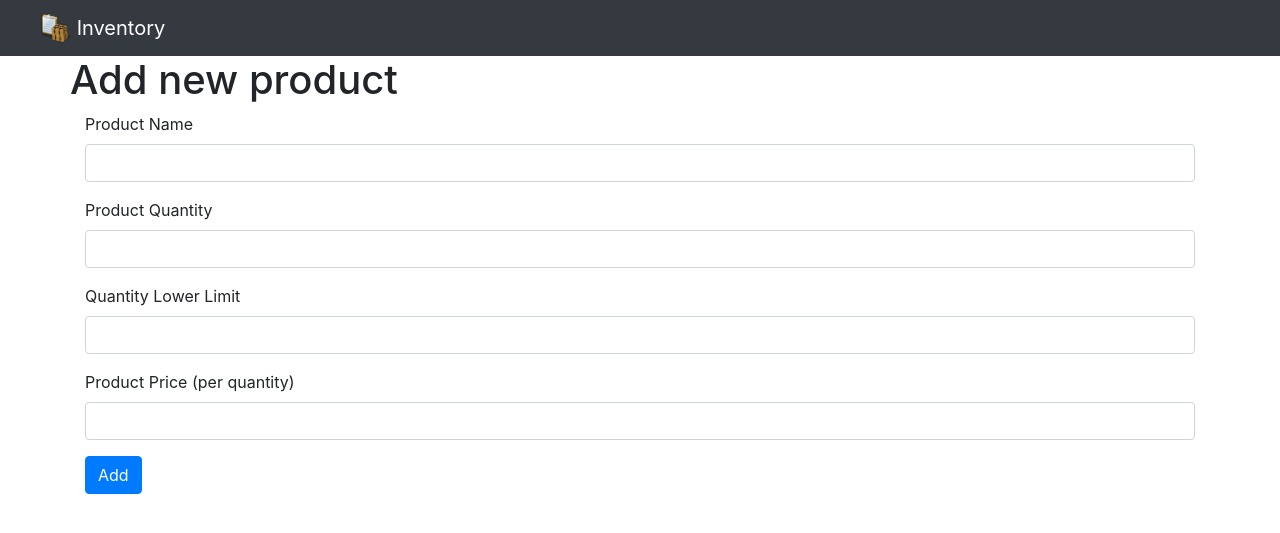
After one commit to bhabalomkar421/Inventory_Management_System, a PHP site: page /Includes/newProduct.php in a window 1280 px wide. The commit adds this page. Shown: the top 533 px of the page. Run offline with PHP 8.4, Linux system fonts and the light colour scheme.

Commit message:
new products done

```diff
--- a/Includes/customerRegistration.php
+++ b/Includes/customerRegistration.php
@@ -51,7 +51,7 @@ if(isset($_POST['submit'])){
 
     $run_register_query = mysqli_query($con, $query);
     echo "<script>alert('SucessFully ADDED...');</script>";
-	echo "<script>window.open('home.php','_self')</script>";
+	echo "<script>window.open('viewCustomers.php','_self')</script>";
 }
 
 ?>
--- a/Includes/home.php
+++ b/Includes/home.php
@@ -6,4 +6,6 @@
     <a href="customerRegistration.php">Add Customers</a>
     <a href="viewCustomers.php">Show Customers</a>
     <a href="newOrders.php">Add Orders</a>
+    <a href="newproduct.php">Add new products</a>
+    <a href="viewAllProducts.php">View All products</a>
 <div>
--- /dev/null
+++ b/Includes/newproduct.php
@@ -0,0 +1,49 @@
+<?php
+    include('nav.php');
+    ?>
+
+<div class="container">
+    <div class="row">
+        <h1>Add new product</h1>
+        </span>
+    </div>
+    <form action="newProduct.php" method=POST>
+        <div class="form-group">
+            <label for="exampleInputName1">Product Name</label>
+            <input type="text" class="form-control" name="product_name" id="exampleInputName1" aria-describedby="name" required>
+        </div>
+        <div class="form-group">
+            <label for="exampleInputEmail1">Product Quantity</label>
+            <input type="text" class="form-control" name="product_quantity" id="exampleInput1" aria-describedby="emailHelp" required>
+        </div>
+        <div class="form-group">
+            <label for="exampleInputPhone1">Quantity Lower Limit</label>
+            <input type="text" class="form-control" name="quantity_lower_limit" id="exampleInputPhone1" aria-describedby="quantity" required>
+        </div>
+        <div class="form-group">
+            <label for="exampleInputPhone1">Product Price (per quantity)</label>
+            <input type="text" class="form-control" name="product_price" id="exampleInputPhone1" aria-describedby="quantity" required>
+        </div>
+        <button type="submit" name="submit" class="btn btn-primary">Add</button>
+    </form>
+</div>
+
+<?php
+    include('footer.php');
+    ?>
+<?php
+if(isset($_POST['submit'])){
+    $product_name = $_POST['product_name'];
+    $product_quantity = $_POST['product_quantity'];
+    $quantity_lower_limit = $_POST['quantity_lower_limit'];
+    $product_price = $_POST['product_price'];
+
+    $query = "insert into products (product_name,product_quantity,quantity_lower_limit,product_price)
+		values ('$product_name','$product_quantity','$quantity_lower_limit','$product_price')";
+
+    $run_register_query = mysqli_query($con, $query);
+    echo "<script>alert('SucessFully ADDED...');</script>";
+	echo "<script>window.open('viewAllProducts.php','_self')</script>";
+}
+
+?>
```
Also changed, not shown: Includes/viewAllProducts.php (added, +54 -0 lines), index.php (+3 -6 lines).
